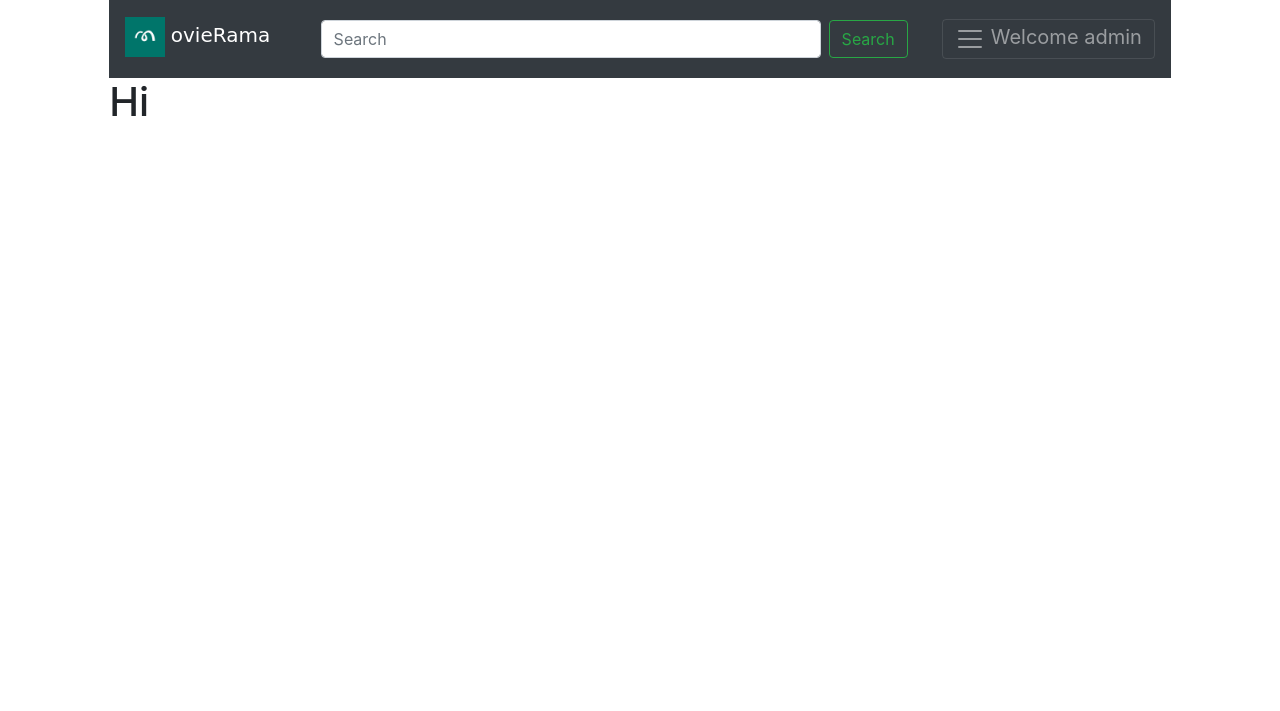
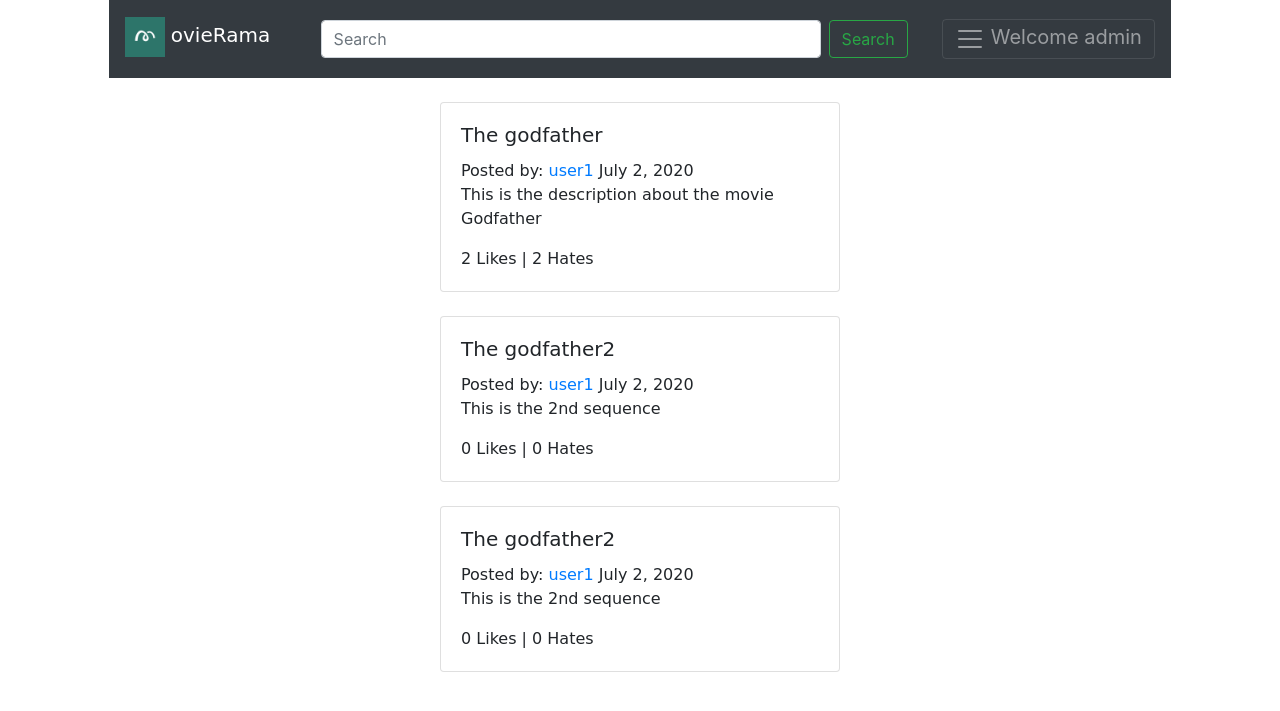
Before and after one commit to CodePeters/MoviePlatform, a Django app: page /index/ in a window 1280 px wide. Shown: the top 711 px of the page. Run offline with Django 3.2, Linux system fonts and the light colour scheme; a user stored in the database is signed in; data comes from the database, SQL or seed files in the repository; both versions use the stored data as it was after the commit; some libraries are stand-ins or nearby versions.

Commit message:
implented basic views

```diff
--- /dev/null
+++ b/django_project/MovieRama/movie_catalog/forms.py
@@ -0,0 +1,5 @@
+from django import forms
+
+class CreateMovieForm(forms.Form):
+	title = forms.CharField(label="title ", max_length=200)
+	description = forms.CharField(widget=forms.Textarea, label="description ")
--- a/django_project/MovieRama/movie_catalog/models.py
+++ b/django_project/MovieRama/movie_catalog/models.py
@@ -9,7 +9,7 @@ class Movie(models.Model):
 	title = models.CharField(max_length=200)
 	description = models.TextField(help_text='Enter a brief description of the movie')
 	user = models.ForeignKey(User, on_delete=models.SET_NULL, null=True)
-	date = models.DateField()
+	date = models.DateField("date published")
 	hates = models.IntegerField(default=0)
 	likes = models.IntegerField(default=0)
 
--- a/django_project/MovieRama/movie_catalog/templates/movie_catalog/base.html
+++ b/django_project/MovieRama/movie_catalog/templates/movie_catalog/base.html
@@ -23,7 +23,7 @@
 				<nav class="navbar navbar-dark bg-dark">
 				  <a class="navbar-brand mt-1 mb-2" href="/index">
 				  	{% load static %}
-					<img src="{% static "movie_catalog/images/0.png" %}" alt="My image" width="40" height="40" loading="lazy">
+					<img src="{% static "movie_catalog/images/logo3.png" %}" alt="My image" width="40" height="40" loading="lazy">
 					<span  style="font-family:Comic Sans MS;">
 				    ovieRama</span>
 				  </a>
@@ -36,7 +36,7 @@
 				  <button class="navbar-toggler" type="button" data-toggle="collapse" data-target="#navbarNavAltMarkup" aria-controls="navbarNavAltMarkup" aria-expanded="false" aria-label="Toggle navigation">
 				    <span class="navbar-toggler-icon"></span>
 				    {% if user.is_authenticated %}
-				  		 Welcome {{user.get_username}}
+				  		Welcome {{user.get_username}}
 				  	{% endif %}
 				  </button>
 
@@ -44,8 +44,10 @@
 				    <div class="navbar-nav">
 				      <a class="nav-item nav-link active" href="/index">Home <span class="sr-only">(current)</span></a>
 				      {% if not user.is_authenticated %}
-					      <a class="nav-item nav-link" href="/register">Register</a>
-					      <a class="nav-item nav-link" href="/login">Login</a>
+					    	<a class="nav-item nav-link" href="/register">Register</a>
+					    	<a class="nav-item nav-link" href="/login">Login</a>
+					  {% else %}
+					  		<a class="nav-item nav-link" href="/logout">Logout</a>
 				      {% endif %}
 				    </div>
 				  </div>
--- a/django_project/MovieRama/movie_catalog/templates/movie_catalog/index.html
+++ b/django_project/MovieRama/movie_catalog/templates/movie_catalog/index.html
@@ -1,5 +1,30 @@
 {% extends "movie_catalog/base.html" %}
 
+{% block title %} Index {% endblock %}
+
 {% block content %}
-	<h1>Hi</h1>
+
+	<div class="container">
+	<ul class="list-group align-items-center">
+	{% for movie in movie_list %}
+		&nbsp;
+		<li class="card" style="width: 25rem; font-family:Comic Sans MS;">
+			<div class="card-body">
+				<h5 class="card-title">{{ movie.title }}</h5>
+				<span>
+					Posted by:
+					<a href="#" class="card-link"> {{ movie.user }}</a>
+					<a> {{ movie.date }}</a>
+				</span>
+				<p class="card-text">{{ movie.description }}</p>
+				<span>
+					<a> {{ movie.likes }} Likes</a>
+					<a class="card-link"> | {{ movie.hates }} Hates</a>
+				</span>
+			</div>
+		</li>
+	{% endfor %}
+	</ul>
+</div>
+
 {% endblock %}
--- a/django_project/MovieRama/movie_catalog/urls.py
+++ b/django_project/MovieRama/movie_catalog/urls.py
@@ -4,6 +4,6 @@ from . import views
 urlpatterns = [
 
 	path("", views.index, name="view index"),
-	path("create/", views.index, name="view index"),
+	path("create/", views.create_movie, name="view create_movie"),
 
 ]
--- a/django_project/MovieRama/movie_catalog/views.py
+++ b/django_project/MovieRama/movie_catalog/views.py
@@ -1,10 +1,29 @@
-from django.shortcuts import render
-#from .models import Movie, blah ...
+from django.shortcuts import render, redirect
+from .models import Movie
+from django.views.decorators.csrf import csrf_protect
+from .forms import CreateMovieForm
+import datetime
 
-# Create your views here.
 
-def base(response):
-	return render(response, "movie_catalog/base.html", {})
+def base(request):
+	return render(request, "movie_catalog/base.html", {})
 
-def index(response):
-	return render(response, "movie_catalog/index.html", {})
+def index(request):
+	movie_list = Movie.objects.all()
+	return render(request, "movie_catalog/index.html", {"movie_list":movie_list})
+
+@csrf_protect
+def create_movie(request):
+	if request.method == "POST":
+		form = CreateMovieForm(request.POST)
+		if form.is_valid():
+			title = form.cleaned_data["title"]
+			description = form.cleaned_data["description"]
+			user = request.user
+			movie_record = Movie(title=title, user=user, description=description, date=datetime.datetime.now().date())
+			movie_record.save()
+			return redirect('/index')
+	else:
+		form = CreateMovieForm(request.POST)
+
+	return render(request, "movie_catalog/create_movie.html", {'form':form})
```
Also changed, not shown: django_project/MovieRama/movie_catalog/templates/movie_catalog/create_movie.html (added, +17 -0 lines), django_project/MovieRama/db.sqlite3, django_project/MovieRama/movie_catalog/migrations/0002_auto_20200702_1726.py (added), django_project/MovieRama/movie_catalog/static/movie_catalog/images/logo.png (renamed from django_project/MovieRama/movie_catalog/static/movie_catalog/images/0.png), django_project/MovieRama/movie_catalog/static/movie_catalog/images/logo2.png (added), django_project/MovieRama/movie_catalog/static/movie_catalog/images/logo3.png (added), 3 other files.
